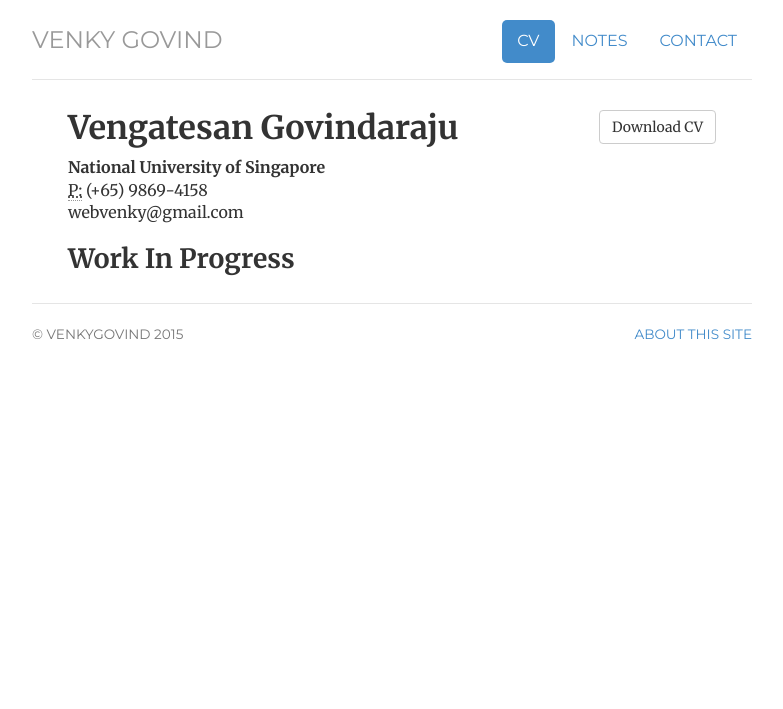
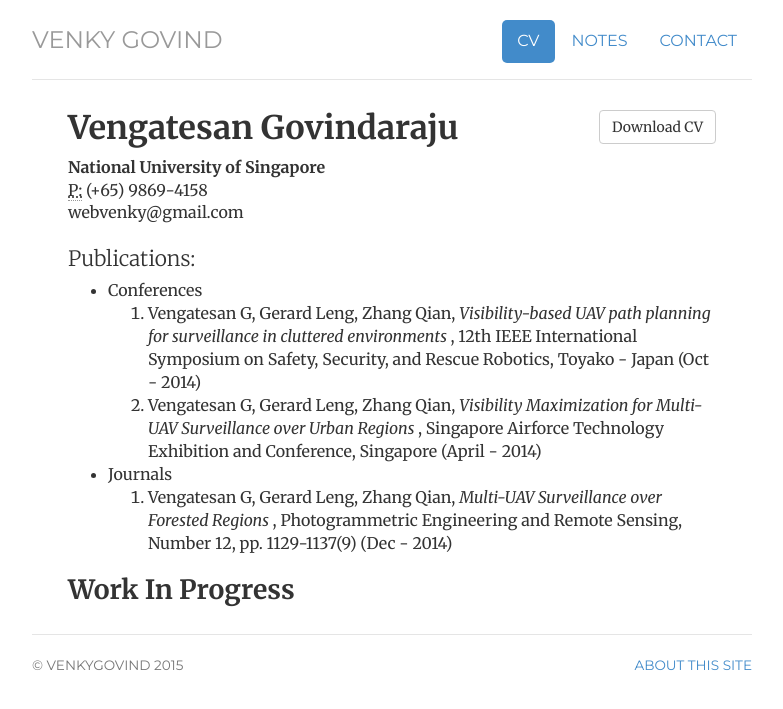
Before and after one commit to webvenky/webvenky.github.io, a Jekyll site: the page built from cv/index.html, in a window 1280 px wide. Shown: the top 709 px of the page, without its empty margins (248-1031 px from the left). Built offline with Jekyll 4.4.1, drawn with Linux system fonts in a browser that asks for light colours.

Commit message:
Some changes in CV,Notes

```diff
--- a/about/index.html
+++ b/about/index.html
@@ -6,7 +6,7 @@ description: Credits and information about the personal website for Venky Govind
 
   <div class="about">
 
-    <p>jmcglone.com is:</p>
+    <p>This website is:</p>
 
       <ul class="list-unstyled">
         <li>Licensed under a <a rel="license" href="http://creativecommons.org/licenses/by/3.0/deed.en_US">Creative Commons Attribution 3.0 Unported License</a>. </li>
--- a/cv/index.html
+++ b/cv/index.html
@@ -19,6 +19,27 @@ description: Current CV for Venky Govind (Work in Progress).
 				</address>
 				</div>
 
+				<p class="lead"> Publications:  </p>
+				<ul>
+					<li>Conferences
+						<ol type="1">
+						<li>Vengatesan G, Gerard Leng, Zhang Qian, <i> Visibility-based UAV path planning
+						for surveillance in cluttered environments </i>, 12th IEEE International Symposium
+						on Safety, Security, and Rescue Robotics, Toyako - Japan (Oct - 2014)</li>
+						<li>Vengatesan G, Gerard Leng, Zhang Qian, <i>Visibility Maximization for Multi-UAV
+						Surveillance over Urban Regions </i>, Singapore Airforce Technology Exhibition and
+						Conference, Singapore (April - 2014)</li>
+						</ol>
+					</li>
+					<li>Journals
+						<ol type="1">
+						<li> Vengatesan G, Gerard Leng, Zhang Qian, <i>Multi-UAV Surveillance over Forested
+						Regions </i>, Photogrammetric Engineering and Remote Sensing, Number 12, pp.
+						1129-1137(9) (Dec - 2014)</li>
+						</ol>
+					</li>
+				</ul>
+
 				<h2><p>Work In Progress</p></h2>
 
 </div>
--- a/index.html
+++ b/index.html
@@ -16,7 +16,7 @@ contact: passive
 	<font class=".small">PhD candidate <br> Mechanical Engineering Department, <br> National University of Singapore.</font>
 	<br>
 	<br>
-	<p>Hi... My research work focusses on the area of coverage path planning of mobile robots for surveillance, inspection and search-and-rescue. <br> See <a href="/notes/">NOTES</a> section for more about my research. </p>
+	<p style="text-align:justify">Hi... My research work focusses on the area of coverage path planning of mobile robots for surveillance, inspection and search-and-rescue. <br> See <a href="/notes/">NOTES</a> section for more about my research. </p>
 	</div>
 </div>
 <div class="row marketing">
```
Also changed, not shown: _posts/2016-03-01-Venky-Govind-Abstract.md (added, +12 -0 lines), notes/atom.xml (+8 -8 lines), css/bootstrap.css.
